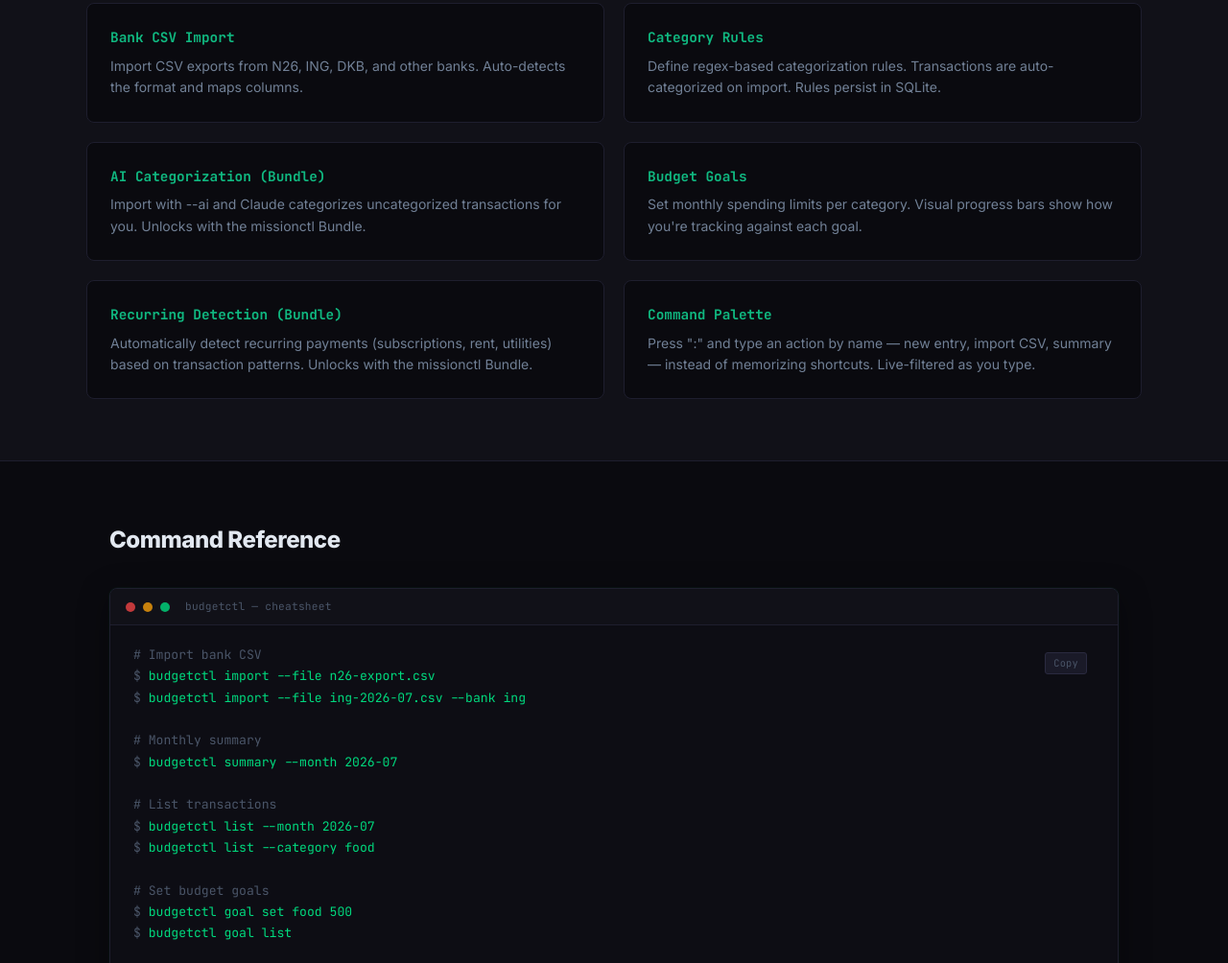
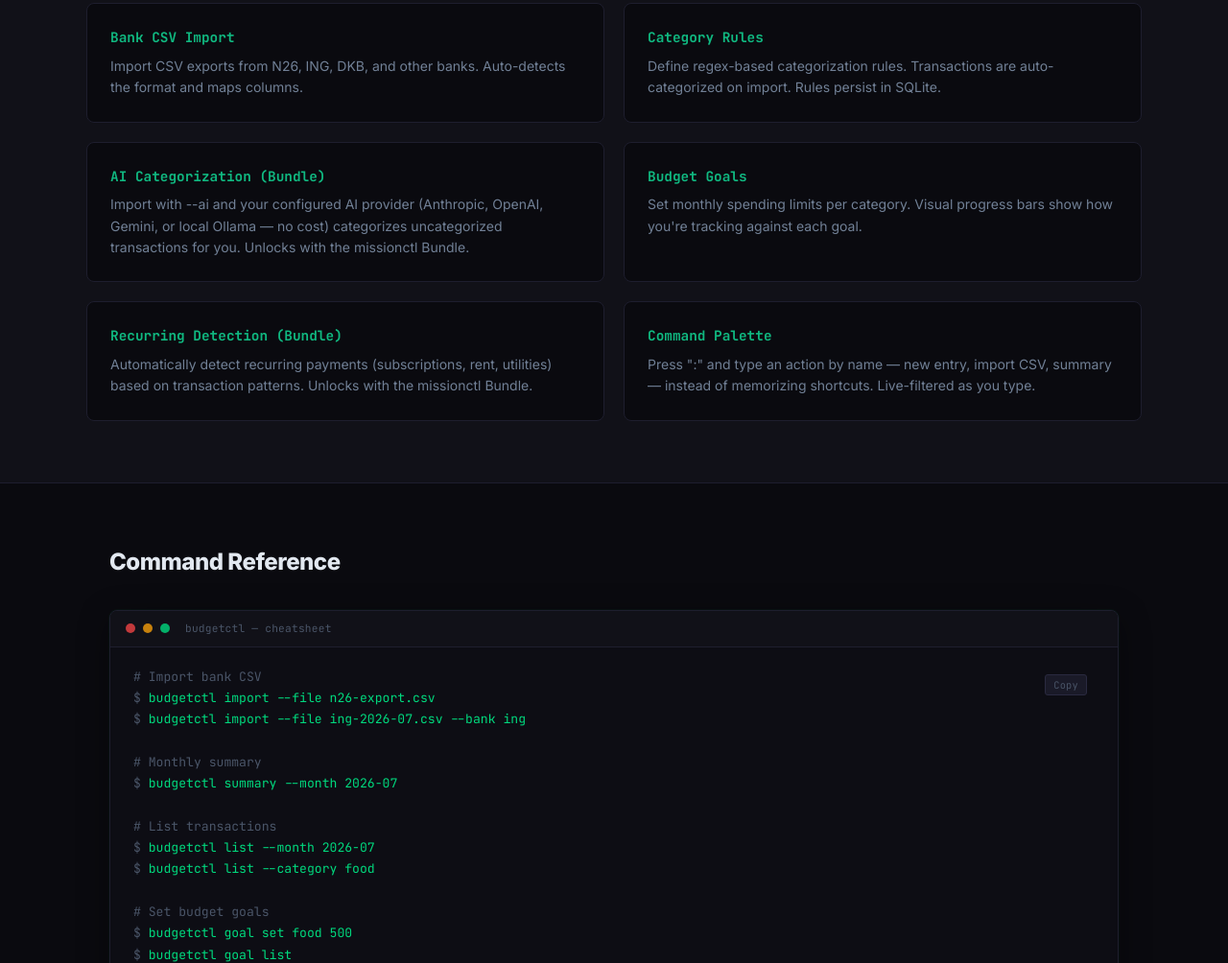
Before and after one commit to aeon022/missionctl, an Astro site in the folder landing/: page /budgetctl in a window 1280 px wide. Shown: the part 874-1878 px from the top of the page at 96% size. Built offline with nearby package versions, Linux system fonts and the light colour scheme; Astro itself is replaced by a stand-in of ours.

Commit message:
docs: budgetctl/diaryctl AI copy now provider-neutral, not Claude-specific
Matches the code fix in the same session: both tools' AI features now
go through missionctl-core/ai (Anthropic/OpenAI/Gemini/local Ollama),
so the marketing copy shouldn't say "Claude" specifically anymore.

```diff
--- a/landing/src/pages/budgetctl.astro
+++ b/landing/src/pages/budgetctl.astro
@@ -18,7 +18,7 @@ const mcpTools = [
 const features = [
   { title: "Bank CSV Import", title_de: "Bank-CSV-Import", desc: "Import CSV exports from N26, ING, DKB, and other banks. Auto-detects the format and maps columns.", desc_de: "Importiere CSV-Exporte von N26, ING, DKB und anderen Banken. Erkennt das Format automatisch und ordnet Spalten zu." },
   { title: "Category Rules", title_de: "Kategorie-Regeln", desc: "Define regex-based categorization rules. Transactions are auto-categorized on import. Rules persist in SQLite.", desc_de: "Definiere Regex-basierte Kategorisierungsregeln. Transaktionen werden beim Import automatisch kategorisiert. Regeln bleiben dauerhaft in SQLite gespeichert." },
-  { title: "AI Categorization (Bundle)", title_de: "KI-Kategorisierung (Bundle)", desc: "Import with --ai and Claude categorizes uncategorized transactions for you. Unlocks with the missionctl Bundle.", desc_de: "Importiere mit --ai und Claude kategorisiert unkategorisierte Transaktionen für dich. Schaltet mit dem missionctl-Bundle frei." },
+  { title: "AI Categorization (Bundle)", title_de: "KI-Kategorisierung (Bundle)", desc: "Import with --ai and your configured AI provider (Anthropic, OpenAI, Gemini, or local Ollama — no cost) categorizes uncategorized transactions for you. Unlocks with the missionctl Bundle.", desc_de: "Importiere mit --ai und dein konfigurierter KI-Anbieter (Anthropic, OpenAI, Gemini oder lokales Ollama — kostenlos) kategorisiert unkategorisierte Transaktionen für dich. Schaltet mit dem missionctl-Bundle frei." },
   { title: "Budget Goals", title_de: "Budgetziele", desc: "Set monthly spending limits per category. Visual progress bars show how you're tracking against each goal.", desc_de: "Setze monatliche Ausgabenlimits pro Kategorie. Visuelle Fortschrittsbalken zeigen, wie du im Vergleich zu jedem Ziel liegst." },
   { title: "Recurring Detection (Bundle)", title_de: "Erkennung wiederkehrender Zahlungen (Bundle)", desc: "Automatically detect recurring payments (subscriptions, rent, utilities) based on transaction patterns. Unlocks with the missionctl Bundle.", desc_de: "Erkennt automatisch wiederkehrende Zahlungen (Abos, Miete, Nebenkosten) anhand von Transaktionsmustern. Schaltet mit dem missionctl-Bundle frei." },
   { title: "Command Palette", title_de: "Befehlspalette", desc: "Press \":\" and type an action by name — new entry, import CSV, summary — instead of memorizing shortcuts. Live-filtered as you type.", desc_de: "Drücke \":\" und tippe eine Aktion nach Namen — neuer Eintrag, CSV-Import, Übersicht — statt Shortcuts auswendig zu lernen. Filtert live beim Tippen." },
--- a/landing/src/pages/diaryctl.astro
+++ b/landing/src/pages/diaryctl.astro
@@ -11,7 +11,7 @@ const mcpTools = [
 ];
 const features = [
   { title: "Git History Reader", title_de: "Git-Historie-Reader", desc: "Parses commits, diffs, and shortstat across multiple repos. Knows what you built, how long it took, and when you were in flow.", desc_de: "Wertet Commits, Diffs und Shortstat über mehrere Repos hinweg aus. Weiß, was du gebaut hast, wie lange es gedauert hat und wann du im Flow warst." },
-  { title: "AI Narrative Entries", title_de: "KI-generierte Einträge", desc: "Claude reads your commits and writes a personal diary entry. Not a report — a story. What was hard, what felt good, what you learned.", desc_de: "Claude liest deine Commits und schreibt einen persönlichen Tagebucheintrag. Kein Report — eine Geschichte. Was schwer war, was sich gut angefühlt hat, was du gelernt hast." },
+  { title: "AI Narrative Entries", title_de: "KI-generierte Einträge", desc: "Your configured AI provider (Anthropic, OpenAI, Gemini, or local Ollama — no cost) reads your commits and writes a personal diary entry. Not a report — a story. What was hard, what felt good, what you learned.", desc_de: "Dein konfigurierter KI-Anbieter (Anthropic, OpenAI, Gemini oder lokales Ollama — kostenlos) liest deine Commits und schreibt einen persönlichen Tagebucheintrag. Kein Report — eine Geschichte. Was schwer war, was sich gut angefühlt hat, was du gelernt hast." },
   { title: "Streak & Heatmap", title_de: "Streak & Heatmap", desc: "30-day commit heatmap in the TUI. Track coding streaks and see your productivity patterns at a glance.", desc_de: "30-Tage-Commit-Heatmap in der TUI. Verfolge Coding-Streaks und sieh deine Produktivitätsmuster auf einen Blick." },
   { title: "Suite Integration", title_de: "Suite-Integration", desc: "Pulls in completed tasks from taskctl, meetings from calctl, and time logs from timectl for a complete picture of your day.", desc_de: "Zieht erledigte Aufgaben aus taskctl, Termine aus calctl und Zeitprotokolle aus timectl für ein vollständiges Bild deines Tages." },
   { title: "Command Palette", title_de: "Befehlspalette", desc: "Press \":\" and type an action by name — generate today's entry, edit, browse repos — instead of memorizing shortcuts. Live-filtered as you type.", desc_de: "Drücke \":\" und tippe eine Aktion nach Namen — heutigen Eintrag generieren, bearbeiten, Repos durchsuchen — statt Shortcuts auswendig zu lernen. Filtert live beim Tippen." },
```
